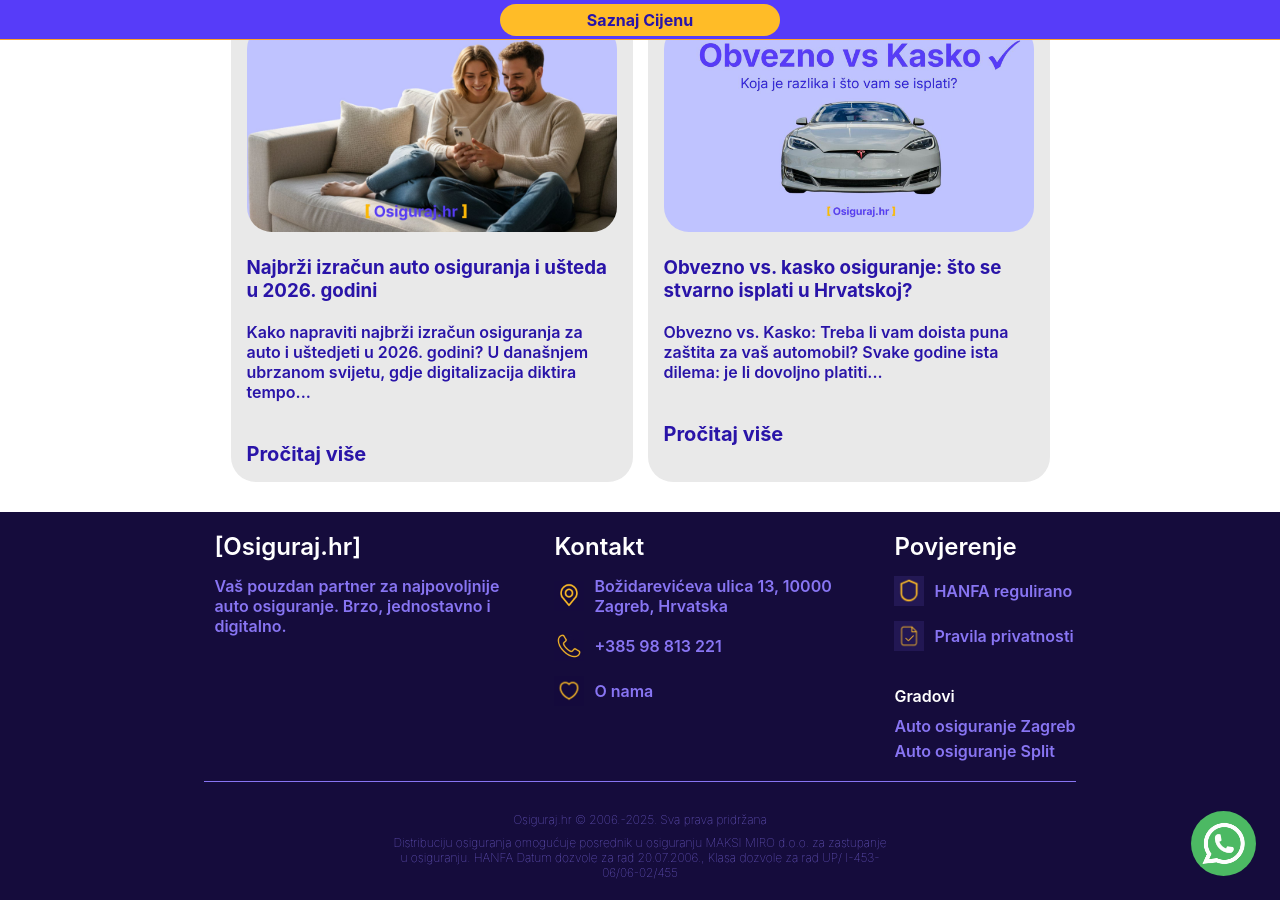
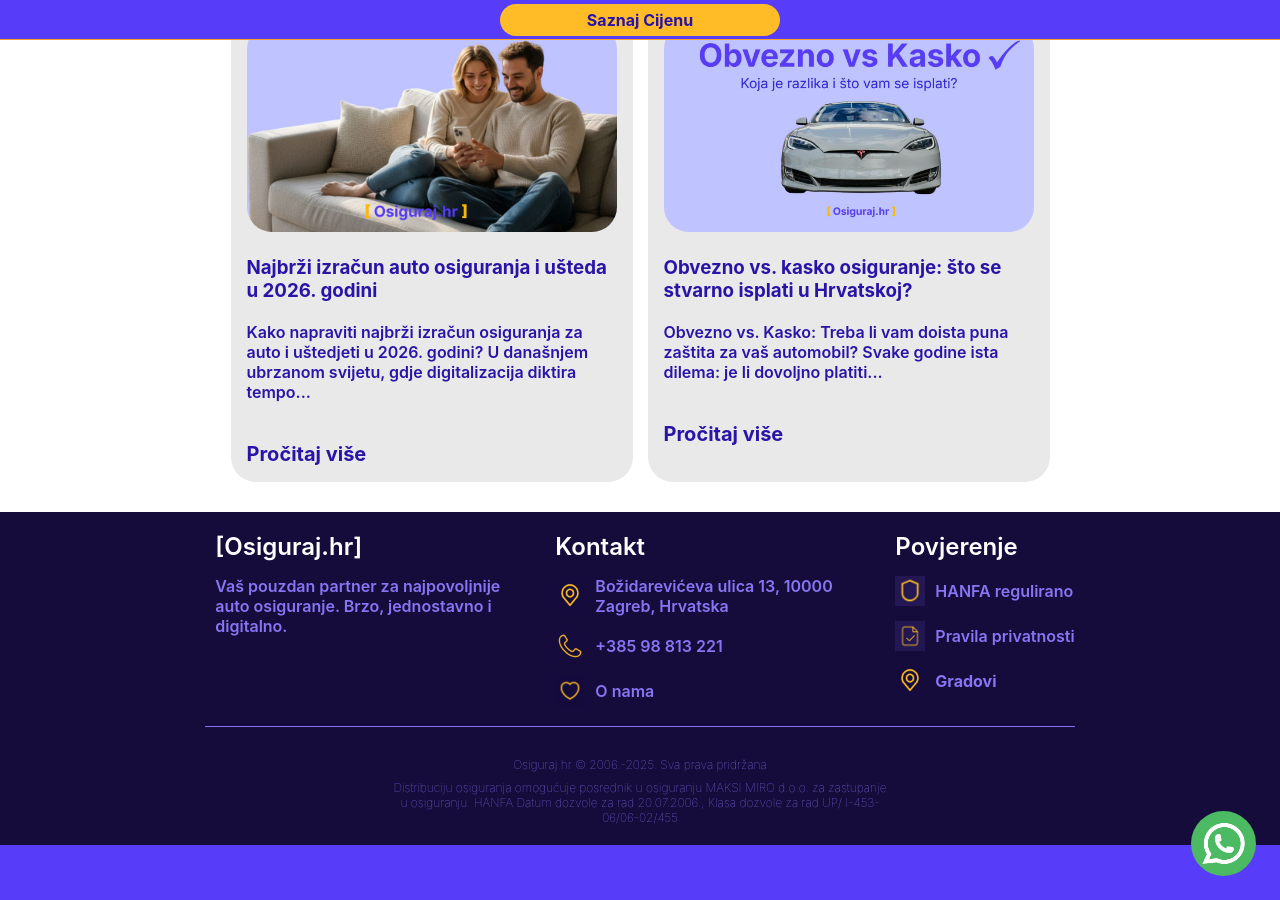
Before and after one commit to Filip-Gale/OsigurajHR, a Jekyll site: the page built from index.html, in a window 1280 px wide and 900 px high, scrolled down 4579 px. Built offline with Jekyll 4.4.1, drawn with Linux system fonts in a browser that asks for light colours.

Commit message:
Update footer.html

```diff
--- a/_includes/footer.html
+++ b/_includes/footer.html
@@ -32,6 +32,7 @@
 
         <div class="footer-segment">
             <p class="card-title text-white">Povjerenje</p>
+
             <a href="https://www.hanfa.hr/registri/trziste-osiguranja/drustva-za-zastupanje-u-osiguranju/" class="contact-part round text-purple">
                 <img src="{{ '/img/shield-footer.jpg' | relative_url }}" alt="hanfa">
                 <span> HANFA regulirano</span>
@@ -42,15 +43,10 @@
                 <span> Pravila privatnosti </span>
             </a>
 
-            <div style="margin-top: 20px;">
-                <p class="card-title text-white" style="font-size: 1rem; margin-bottom: 10px;">Gradovi</p>
-                <a href="{{ '/auto-osiguranje/zagreb/' | relative_url }}" class="contact-link contact-part text-purple" style="display: block; margin-bottom: 5px;">
-                    <span> Auto osiguranje Zagreb </span>
-                </a>
-                <a href="{{ '/auto-osiguranje/split/' | relative_url }}" class="contact-link contact-part text-purple" style="display: block;">
-                    <span> Auto osiguranje Split </span>
-                </a>
-            </div>
+            <a href="{{ '/auto-osiguranje/' | relative_url }}" class="contact-part round text-purple">
+                <img src="{{ '/img/loaction.jpg' | relative_url }}" alt="gradovi">
+                <span style="font-weight: bold;"> Gradovi </span>
+            </a>
         </div>
     </div>
 
@@ -58,9 +54,9 @@
         <p>Osiguraj.hr © 2006.-2025. Sva prava pridržana</p>
 
         <p>Distribuciju osiguranja
-omogućuje posrednik u osiguranju MAKSI MIRO d.o.o. za zastupanje u osiguranju.
-HANFA Datum dozvole za rad 20.07.2006., Klasa dozvole za rad UP/
-I-453-06/06-02/455 </p>
+        omogućuje posrednik u osiguranju MAKSI MIRO d.o.o. za zastupanje u osiguranju.
+        HANFA Datum dozvole za rad 20.07.2006., Klasa dozvole za rad UP/
+        I-453-06/06-02/455 </p>
     </div>
 
 </footer>
```
